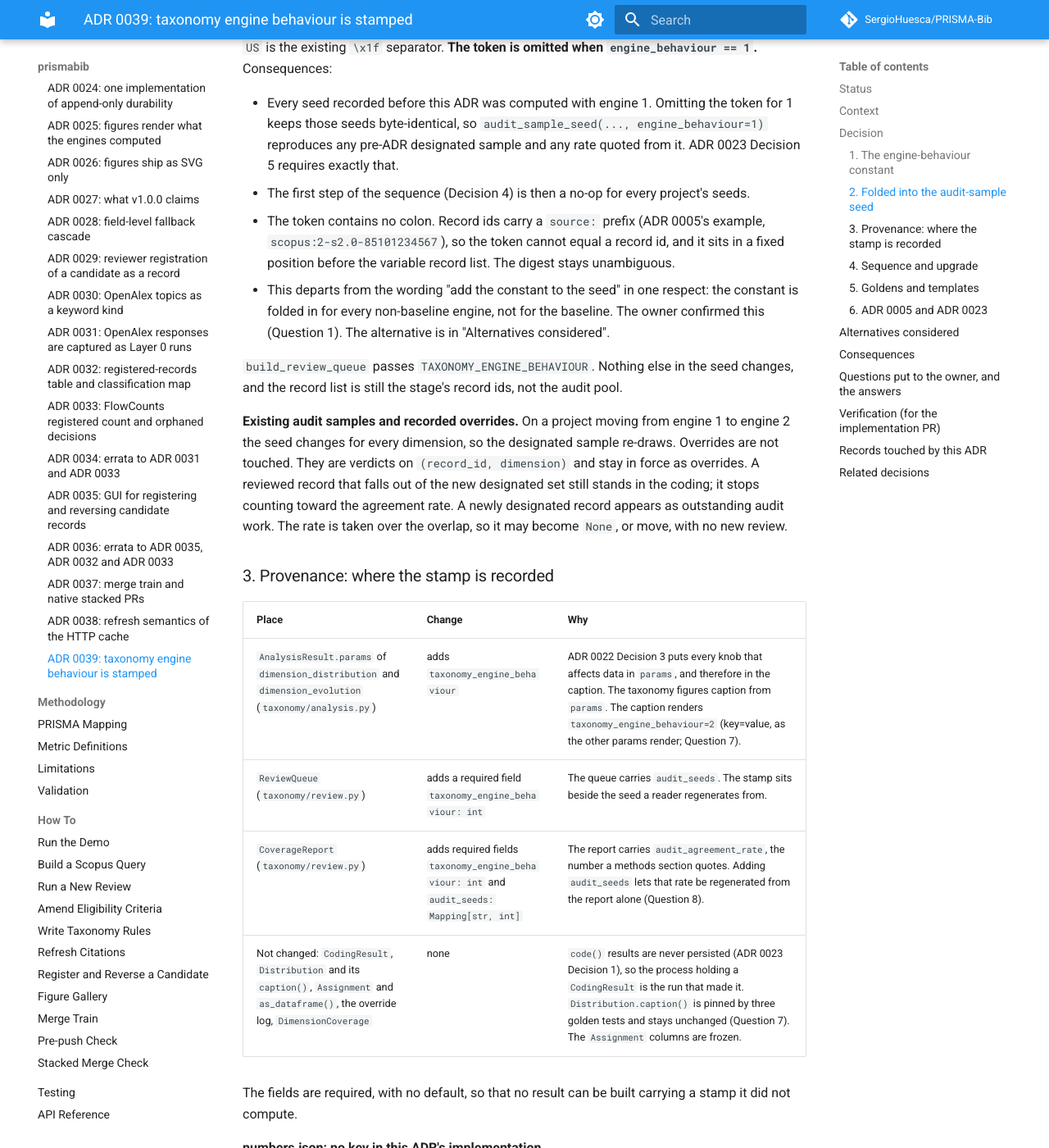
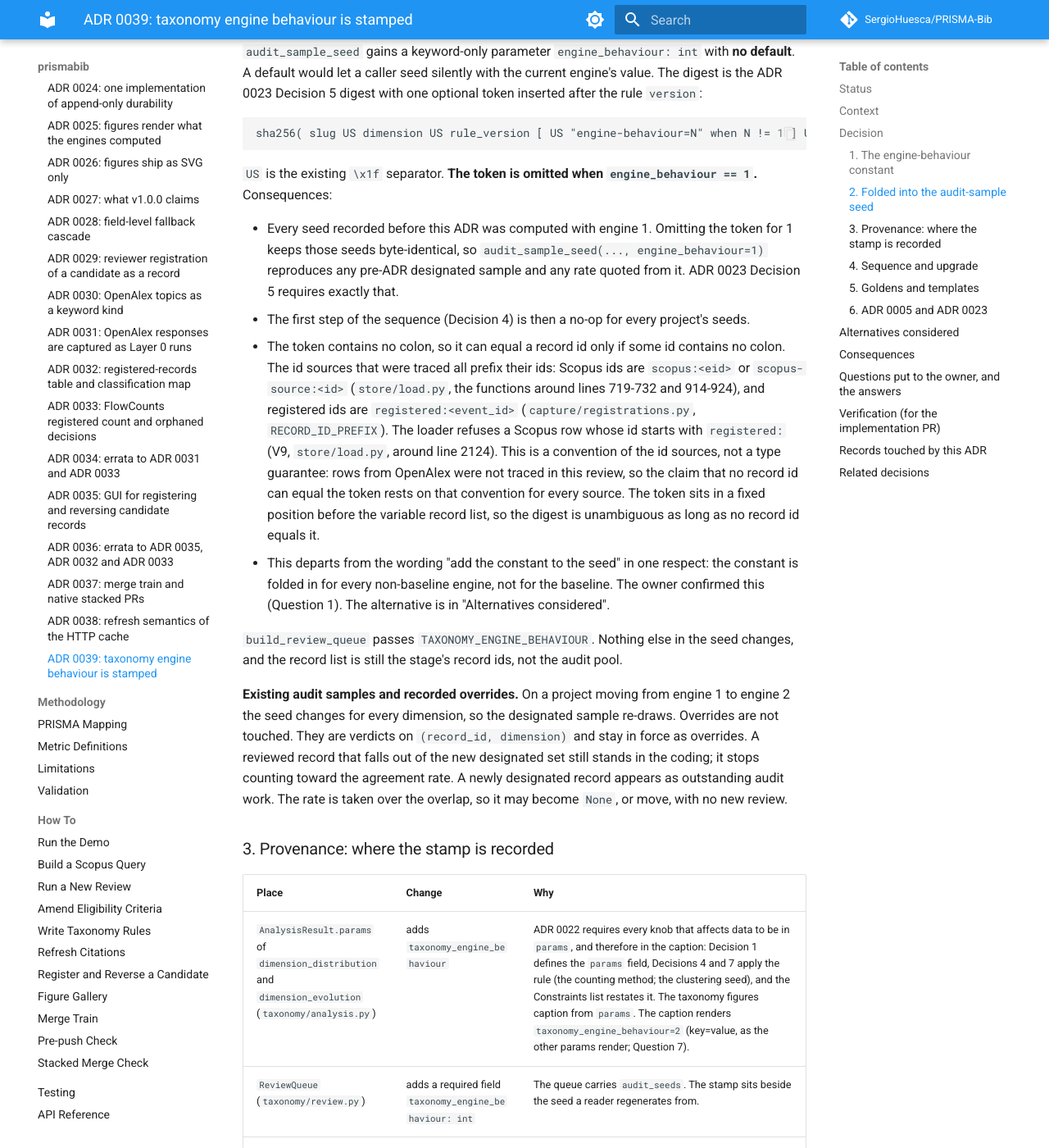
Before and after one commit to SergioHuesca/PRISMA-Bib, an MkDocs documentation site: the page built from docs/architecture/adr/0039-taxonomy-engine-behaviour-stamp.md, in a window 1280 px wide and 1400 px high, scrolled down 2662 px. Shown: the whole window at 82% size. Built offline with MkDocs 1.6.1 and Material for MkDocs 9.7.7, drawn with Linux system fonts in a browser that asks for light colours; comment, search, counter and statistics services are not loaded; some of the changed text lies outside the part shown.

Commit message:
docs(adr): ADR 0039 review fixes (citations, collision wording, PR 227 facts)
Co-Authored-By: Claude Sonnet 5.5 <noreply@anthropic.com>
Claude-Session: https://claude.ai/code/session_01QjNadz7h2UAZ2C2xhuaY8z

```diff
--- a/docs/architecture/adr/0039-taxonomy-engine-behaviour-stamp.md
+++ b/docs/architecture/adr/0039-taxonomy-engine-behaviour-stamp.md
@@ -18,8 +18,12 @@ BUILD_PLAN.md is frozen and is not present in this worktree or at the main check
 
 ## Context
 
-**The gap.** A rule file's `version` is author-declared. `RuleFile` (`src/prismabib/taxonomy/rules.py`) checks only that
-it is shaped like a semantic version, and nothing ties it to what the engine does. On `main`, `_compile_pattern`
+**The gap.** A rule file's `version` is author-declared. `RuleFile` (`src/prismabib/taxonomy/rules.py`) declares `version`
+as a required `str` and has one validator on it, `_require_semantic_version` (lines 154-175), which calls
+`_SEMVER_RE.match` (`_SEMVER_RE`, line 66: `^\d+\.\d+\.\d+([-][0-9A-Za-z.-]+)?([+][0-9A-Za-z.-]+)?$`). That validator
+runs when `load_rule_file` calls `RuleFile.model_validate` (line 311). Nothing else checks the value: not that it changed
+when the rules or the engine changed, not its relation to the file's content, and not the engine's behaviour. Because
+`re.match` anchors `$` before a trailing newline, a value such as `"1.0.0\n"` also passes. Nothing ties the version to what the engine does. On `main`, `_compile_pattern`
 (`rules.py`, around line 272) compiles every field pattern with no flags. PR #227 changes that to `re.IGNORECASE`, with
 `(?-i:...)` as the per-pattern opt-out. After it lands, a rule file that is byte-identical and carries the same
 `version` produces different assignments on the two engines.
@@ -95,9 +99,13 @@ sha256( slug US dimension US rule_version [ US "engine-behaviour=N" when N != 1
   byte-identical, so `audit_sample_seed(..., engine_behaviour=1)` reproduces any pre-ADR designated sample and any rate
   quoted from it. ADR 0023 Decision 5 requires exactly that.
 - The first step of the sequence (Decision 4) is then a no-op for every project's seeds.
-- The token contains no colon. Record ids carry a `source:` prefix (ADR 0005's example, `scopus:2-s2.0-85101234567`), so
-  the token cannot equal a record id, and it sits in a fixed position before the variable record list. The digest stays
-  unambiguous.
+- The token contains no colon, so it can equal a record id only if some id contains no colon. The id sources that were
+  traced all prefix their ids: Scopus ids are `scopus:<eid>` or `scopus-source:<id>` (`store/load.py`, the functions
+  around lines 719-732 and 914-924), and registered ids are `registered:<event_id>` (`capture/registrations.py`,
+  `RECORD_ID_PREFIX`). The loader refuses a Scopus row whose id starts with `registered:` (V9, `store/load.py`, around
+  line 2124). This is a convention of the id sources, not a type guarantee: rows from OpenAlex were not traced in this
+  review, so the claim that no record id can equal the token rests on that convention for every source. The token sits in
+  a fixed position before the variable record list, so the digest is unambiguous as long as no record id equals it.
 - This departs from the wording "add the constant to the seed" in one respect: the constant is folded in for every
   non-baseline engine, not for the baseline. The owner confirmed this (Question 1). The alternative is in "Alternatives
   considered".
@@ -115,7 +123,7 @@ over the overlap, so it may become `None`, or move, with no new review.
 
 | Place | Change | Why |
 | --- | --- | --- |
-| `AnalysisResult.params` of `dimension_distribution` and `dimension_evolution` (`taxonomy/analysis.py`) | adds `taxonomy_engine_behaviour` | ADR 0022 Decision 3 puts every knob that affects data in `params`, and therefore in the caption. The taxonomy figures caption from `params`. The caption renders `taxonomy_engine_behaviour=2` (key=value, as the other params render; Question 7). |
+| `AnalysisResult.params` of `dimension_distribution` and `dimension_evolution` (`taxonomy/analysis.py`) | adds `taxonomy_engine_behaviour` | ADR 0022 requires every knob that affects data to be in `params`, and therefore in the caption: Decision 1 defines the `params` field, Decisions 4 and 7 apply the rule (the counting method; the clustering seed), and the Constraints list restates it. The taxonomy figures caption from `params`. The caption renders `taxonomy_engine_behaviour=2` (key=value, as the other params render; Question 7). |
 | `ReviewQueue` (`taxonomy/review.py`) | adds a required field `taxonomy_engine_behaviour: int` | The queue carries `audit_seeds`. The stamp sits beside the seed a reader regenerates from. |
 | `CoverageReport` (`taxonomy/review.py`) | adds required fields `taxonomy_engine_behaviour: int` and `audit_seeds: Mapping[str, int]` | The report carries `audit_agreement_rate`, the number a methods section quotes. Adding `audit_seeds` lets that rate be regenerated from the report alone (Question 8). |
 | Not changed: `CodingResult`, `Distribution` and its `caption()`, `Assignment` and `as_dataframe()`, the override log, `DimensionCoverage` | none | `code()` results are never persisted (ADR 0023 Decision 1), so the process holding a `CodingResult` is the run that made it. `Distribution.caption()` is pinned by three golden tests and stays unchanged (Question 7). The `Assignment` columns are frozen. |
@@ -190,9 +198,12 @@ Two steps, in this order. The owner approved the split (Question 2).
 - `tests/golden/taxonomy/__snapshots__/audit_seed.json`: the seed of one fixed fixture at engine 1 and at engine 2. It pins
   the value across machines, which is the Stage 11 check for this class of defect.
 
-**PR #227 itself.** Its changed-file list was not visible when this ADR was drafted. Its description reports 106 taxonomy
-tests passing and mentions no golden change. That suggests none moves, but it is unverified and must be read off the diff
-when the PR is reviewed.
+**PR #227 itself.** `git diff --stat origin/main...origin/fix/taxonomy-rules-case-insensitive` changes exactly three files:
+`docs/how-to/write-taxonomy-rules.md` (+13), `src/prismabib/taxonomy/rules.py` (3 lines, +2/-1, the `re.IGNORECASE`
+change in `_compile_pattern`), and `tests/unit/taxonomy/test_rules.py` (+45). No golden or snapshot is among them, and
+`CHANGELOG.md` is not. The step-1 implementation PR's docs change (Decision 5) edits the same how-to file, so it must
+rebase on the 13 lines #227 adds, or #227 must be rebased on it; the two must not add the same guidance twice. The PR's
+description reports 106 taxonomy tests passing.
 
 **Templates.** No template changes, because no `numbers.json` key is added.
 
@@ -307,7 +318,7 @@ when the PR is reviewed.
 - [ADR 0023](0023-taxonomy-assignments-are-derived-and-overrides-replace-a-dimension.md): derived assignments (Decision 1),
   the seed (Decision 5), the papers guard (Decision 4).
 - [ADR 0022](0022-the-analysis-result-contract-and-its-provenance.md): every knob that affects data is in `params`, and so
-  in the caption (Decision 3).
+  in the caption. Decision 1 defines `params`; Decisions 4 and 7 and the Constraints list require the knobs in it.
 - [ADR 0025](0025-figures-render-what-the-engines-computed.md): figures render what the engines computed, through the caption
   path used here.
 - [ADR 0018](0018-abstract-runs-in-layer-1.md): Layer 1 is a function of Layer 0, which is why no table stores assignments.
```
